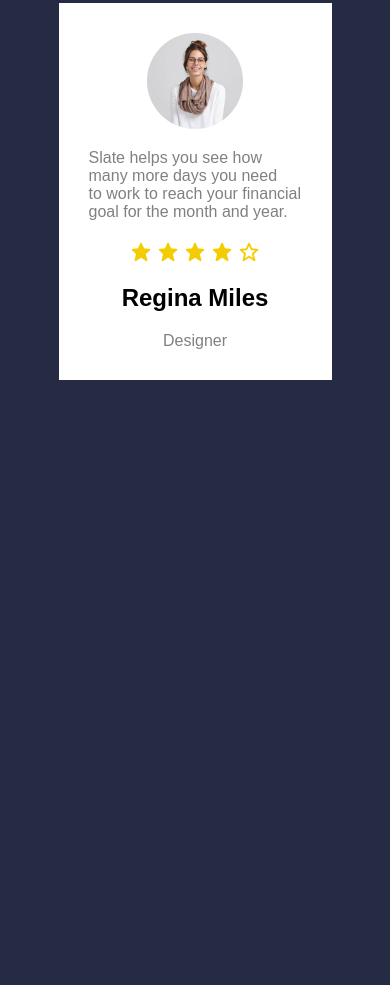
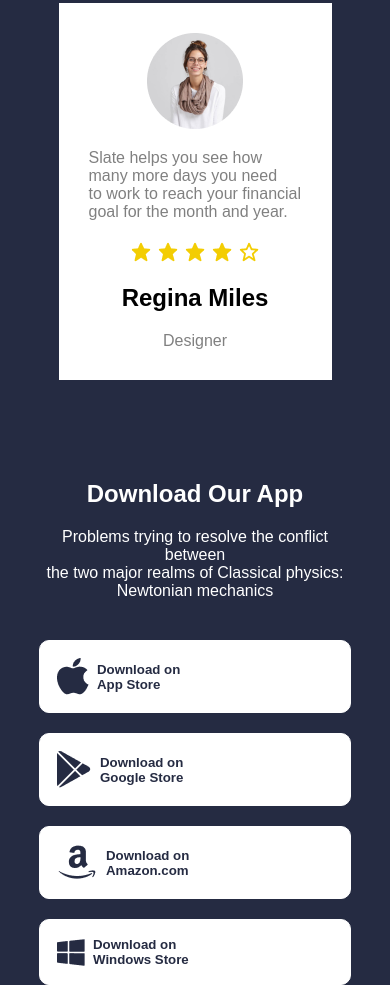
Before and after one commit to RahimaMoon/financial, a plain HTML site: page index.html in a window 390 px wide. Shown: the part 3115-4100 px from the top of the page. Before the commit the page ends 3495 px from the top, so only its background shows below. Drawn offline with Linux system fonts and the light colour scheme.

Commit message:
section4

```diff
--- a/index.html
+++ b/index.html
@@ -130,5 +130,66 @@ to work to reach your financial goal for the month and year.</p>
 <p>Designer</p>
         </div>
     </section>
+    <section class="section4">
+        <div class="top">
+            <h1>Download Our App</h1>
+            <p>Problems trying to resolve the conflict between<br>
+the two major realms of Classical physics: Newtonian mechanics </p>
+        </div>
+        <div class="row">
+            <div class="card">
+                 <img src="./Vector (10).png" alt="" class="bl">
+                  <h5>Download on<br>
+                App Store
+                 <h5></h5>
+            </div>
+            <div class="cars">
+
+                <img class="kp" src="./Vector (9).png" alt="">
+                <h5>Download on<br>
+                App Store
+</h5>
+            </div>
+            <div class="card">
+                 <img src="./bx_bxl-play-store.png" alt="" class="bl">
+                  <h5>Download on<br>
+                Google Store
+</h5>
+            </div>
+              <div class="cars">
+
+                <img class="kp" src="./icn svg-icn icn-lg.png" alt="">
+                <h5>Download on<br>
+                Google Store
+</h5>
+            </div>
+            <div class="card">
+                 <img src="./bx_bxl-amazon.png" alt="" class="bl">
+                                 <h5>Download on<br>
+                Amazon.com
+</h5>
+            </div>
+              <div class="cars">
+
+                <img class="kp" src="./icn svg-icn icn-lg (1).png" alt="">
+                <h5>Download on<br>
+                Amazon.com
+</h5>
+            </div>
+            <div class="card">
+                 <img src="./typcn_vendor-microsoft.png" alt="" class="bl">
+                  <h5>Download on<br>
+                Windows Store
+</h5>
+            </div>
+              <div class="cars">
+                <img src="./typcn_vendor-microsoft.png" alt="" class="bl">
+                <img class="kp" src="./icn svg-icn icn-lg (2).png" alt="">
+                <h5>Download on<br>
+                Windows Store
+</h5>
+            </div>
+        </div>
+    </section>
 </body>
 </html>
--- a/style.scss
+++ b/style.scss
@@ -167,8 +167,35 @@ padding: 40px;
     }
 }
 }
+.section4{
+    margin-top: 60px;
+    .top{
+        @include tops;
+padding: 40px;
+    }
+    .row{
+        display: flex;
+        gap:15px;
+        justify-content: center;
+        align-items: center;
+        .cars{
+            padding:17px;
+            border: 1px solid white;
+            border-radius: 10px;
+            color:white;
+            background-color: transparent;
+            display: flex;
+            align-items: center;
+            gap:8px;
 
-@media (max-width: 500px){
+        }
+        .card{
+            display: none;
+        }
+    }
+}
+
+@media (max-width: 510px){
     header{
         nav, div{
             display: none;
@@ -225,9 +252,31 @@ padding: 40px;
             }
         }
     }
-}
+
 .section3{
 .main{
     width:70%;
 }
 }
+.section4{
+    .row{
+        flex-direction: column;
+        row-gap: 20px;
+        .cars{
+          display: none;
+        }
+        .card{
+            width: 80%;
+            display: block;
+ padding:17px;
+            border: 1px solid white;
+            border-radius: 10px;
+            color:#252B42;
+            background-color: white;
+            display: flex;
+            align-items: center;
+            gap:8px;
+        }
+    }
+}
+}
```
Also changed, not shown: Vector (10).png (added), Vector (9).png (added), bx_bxl-amazon.png (added), bx_bxl-play-store.png (added), icn svg-icn icn-lg (1).png (added), icn svg-icn icn-lg (2).png (added), icn svg-icn icn-lg.png (added), style.css, typcn_vendor-microsoft.png (added), 1 other file.
